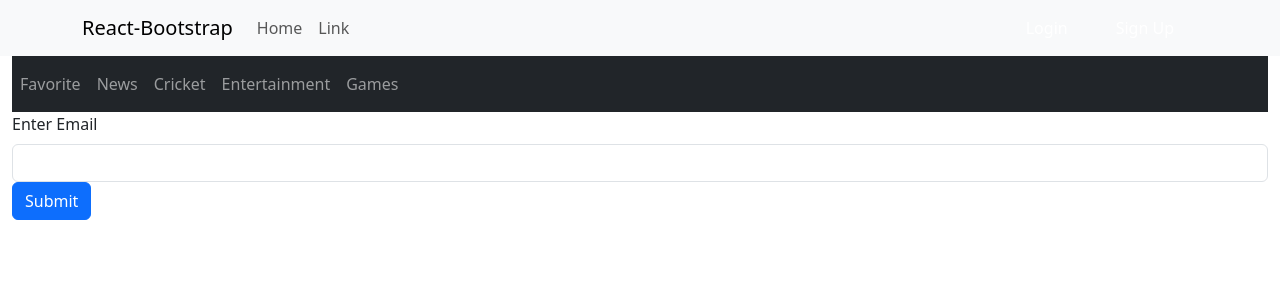
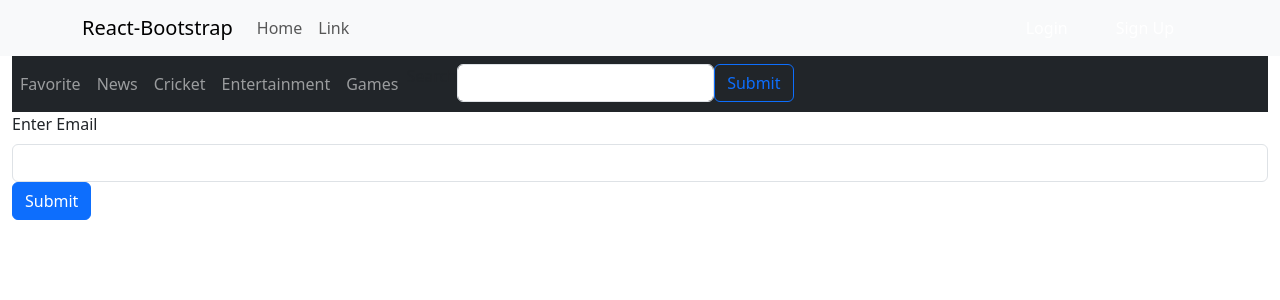
Before and after one commit to AakashGaur03/MultiVerseHub, a React (Vite) app in the folder Frontend/: page /forgot-password in a window 1280 px wide. Shown: the top 300 px of the page. Built offline with nearby package versions, Linux system fonts and the light colour scheme.

Commit message:
Made Local Search Comp and Updated News Comp

```diff
--- a/Frontend/src/Api/index.js
+++ b/Frontend/src/Api/index.js
@@ -92,7 +92,7 @@ export const getNewsAPIFunc = async (query) => {
 
 export const getCricketAPIFunc = async (query) => {
   if (query === "") query = "recent";
-  console.log(query, "ff");
+  // console.log(query, "ff");
   const response = await axios.get(
     `http://localhost:8000/api/v1/users/cricketApi`
   );
--- a/Frontend/src/App.jsx
+++ b/Frontend/src/App.jsx
@@ -27,7 +27,6 @@ import { useEffect, useState } from "react";
 
 function App() {
   const location = useLocation();
-  console.log(location.pathname);
   const getSidebarItems = () => {
     switch (location.pathname) {
       case "/news":
@@ -72,14 +71,11 @@ function App() {
   }, [location.pathname]);
 
   useEffect(() => {
-    // Update the sidebar items whenever location.pathname changes
     const items = getSidebarItems();
     setSidebarItems(items);
   }, [location.pathname]);
   const handleSidebarClick = async (category) => {
-    setQuery(category); // Update query based on sidebar item clicked
-
-    // Fetch news data based on the clicked category
+    setQuery(category);
     const response = await dispatch(getNews(category));
     if (response) {
       setNewsData(response.data.data.responseData.results);
@@ -104,7 +100,10 @@ function App() {
     <>
       {/* <Router> */}
       <NavbarComp />
-        <OptionContainer />
+      <OptionContainer
+      query={query}
+      handleChange={handleChange}
+      handleSubmitNews={handleSubmitNews} />
       <Container fluid className="restOfComponets">
         <div className={`${sidebarItemsActive ? "d-flex" : ""}`}>
           {sidebarItemsActive && (
--- /dev/null
+++ b/Frontend/src/Components/LocalSearch/LocalSearch.jsx
@@ -0,0 +1,25 @@
+import React from "react";
+import { Form } from "react-bootstrap";
+
+const LocalSearch = ({ query,handleChange, handleSubmitNews }) => {
+  return (
+    <div>
+      <Form onSubmit={handleSubmitNews} className="d-flex">
+        <Form.Label htmlFor="searchQuery">Search</Form.Label>
+        <Form.Control
+          type="text"
+            onChange={handleChange}
+            value={query}
+          id="searchQuery"
+          data-id="qyuery"
+        />
+
+        <button type="submit" className="btn btn-outline-primary">
+          Submit
+        </button>
+      </Form>
+    </div>
+  );
+};
+
+export default LocalSearch;
--- a/Frontend/src/Components/News/News.jsx
+++ b/Frontend/src/Components/News/News.jsx
@@ -12,6 +12,17 @@ const News = ({
   handleChange,
   handleSubmitNews,
 }) => {
+
+  function formatDate(dateString) {
+    const date = new Date(dateString);
+    const hours = date.getHours().toString().padStart(2, "0");
+    const minutes = date.getMinutes().toString().padStart(2, "0");
+    const day = date.getDate();
+    const month = date.getMonth() + 1;
+    const year = date.getFullYear() % 100;
+
+    return `${hours}:${minutes} ${day}/${month}/${year}`;
+  }
   const theme = useSelector((state) => state.theme.theme);
   const dispatch = useDispatch();
   // const [query, setQuery] = useState("");
@@ -36,8 +47,7 @@ const News = ({
   return (
     <div>
       News
-      {
-        <Form onSubmit={handleSubmitNews}>
+      {/* <Form onSubmit={handleSubmitNews}>
         <Form.Label htmlFor="searchQuery">Search</Form.Label>
         <Form.Control
           type="text"
@@ -50,7 +60,7 @@ const News = ({
         <button type="submit" className="btn btn-outline-primary">
           Submit
         </button>
-
+      </Form> */}
       {newsData.length > 0 ? (
         <>
           <Row className="">
@@ -90,6 +100,20 @@ const News = ({
                         >
                           Read Full News
                         </a>
+                        {formatDate(news.pubDate)}
+                        <img
+                        variant="top"
+                        alt="ImageNotFound.png"
+                        src={
+                          news.source_icon && !news.source_icon.includes("410")
+                            ? news.source_icon
+                            : "/ImageNotFound.png"
+                        }
+                        onError={(e) => {
+                          console.error("Error loading image:", e);
+                          e.target.src = "/ImageNotFound.png";
+                        }}
+                      />
                       </Card.Body>
                     </Card>
                   </Col>
@@ -141,8 +165,6 @@ const News = ({
       ) : (
         <div>No data Found</div>
       )}
-        </Form>
-      }
     </div>
   );
 };
--- a/Frontend/src/Components/OptionContainer/OptionContainer.jsx
+++ b/Frontend/src/Components/OptionContainer/OptionContainer.jsx
@@ -3,8 +3,9 @@ import { useEffect } from "react";
 import { useState } from "react";
 import { Navbar, Nav, Container } from "react-bootstrap";
 import { NavLink } from "react-router-dom";
+import { LocalSearch } from "../../index";
 
-const OptionContainer = () => {
+const OptionContainer = ({ query, handleChange, handleSubmitNews }) => {
   const [isSticky, setIsSticky] = useState(false);
   useEffect(() => {
     const handleScroll = () => {
@@ -17,11 +18,11 @@ const OptionContainer = () => {
         setIsSticky(false);
       }
     };
-    window.addEventListener("scroll",handleScroll)
+    window.addEventListener("scroll", handleScroll);
 
-    return()=>{
-      window.removeEventListener("scroll",handleScroll)
-    }
+    return () => {
+      window.removeEventListener("scroll", handleScroll);
+    };
   });
 
   return (
@@ -55,6 +56,11 @@ const OptionContainer = () => {
                   Games
                 </NavLink>
               </Nav.Item>
+              <LocalSearch
+                query={query}
+                handleChange={handleChange}
+                handleSubmitNews={handleSubmitNews}
+              />
             </Nav>
           </div>
         </Navbar>
--- a/Frontend/src/Components/Sidebar/Sidebar.jsx
+++ b/Frontend/src/Components/Sidebar/Sidebar.jsx
@@ -2,7 +2,7 @@ import React from "react";
 import { NavLink } from "react-router-dom";
 
 const Sidebar = ({ items,handleItemClick }) => {
-  console.log(items)
+  // console.log(items)
   const handleClick = (category) => {
     handleItemClick(category);
   };
--- a/Frontend/src/index.js
+++ b/Frontend/src/index.js
@@ -7,6 +7,7 @@ import Cricket from "./Components/Cricket/Cricket.jsx";
 import News from "./Components/News/News.jsx";
 import Favorite from "./Components/Favorites/Favorite.jsx";
 import Sidebar from "./Components/Sidebar/Sidebar.jsx";
+import LocalSearch from "./Components/LocalSearch/LocalSearch.jsx";
 import {
   OtpForm,
   ForgotPassword,
@@ -54,4 +55,5 @@ export {
   truncateText,
   Games,
   Sidebar,
+  LocalSearch,
 };
```
Lines whose indentation alone changed are shown as unchanged.
